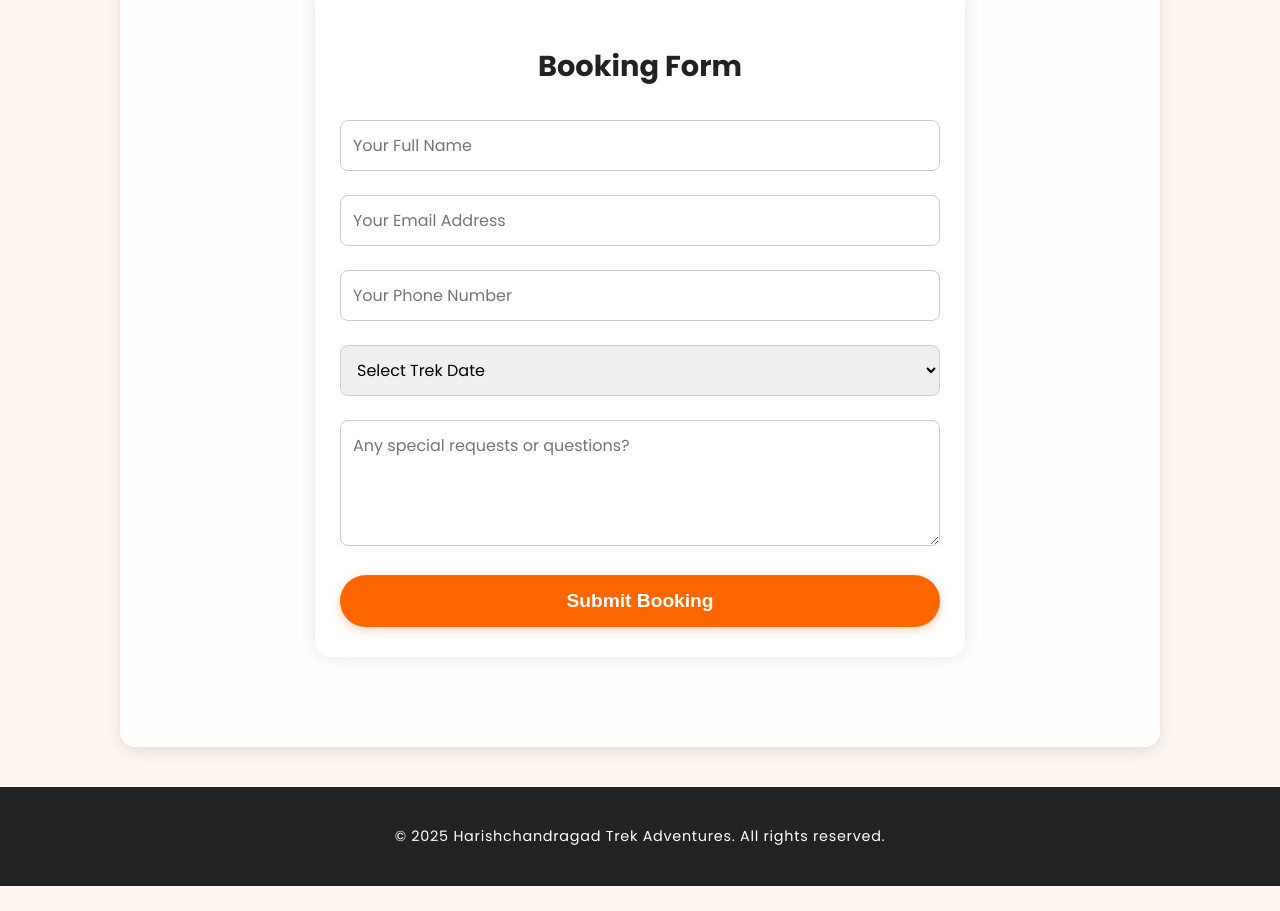
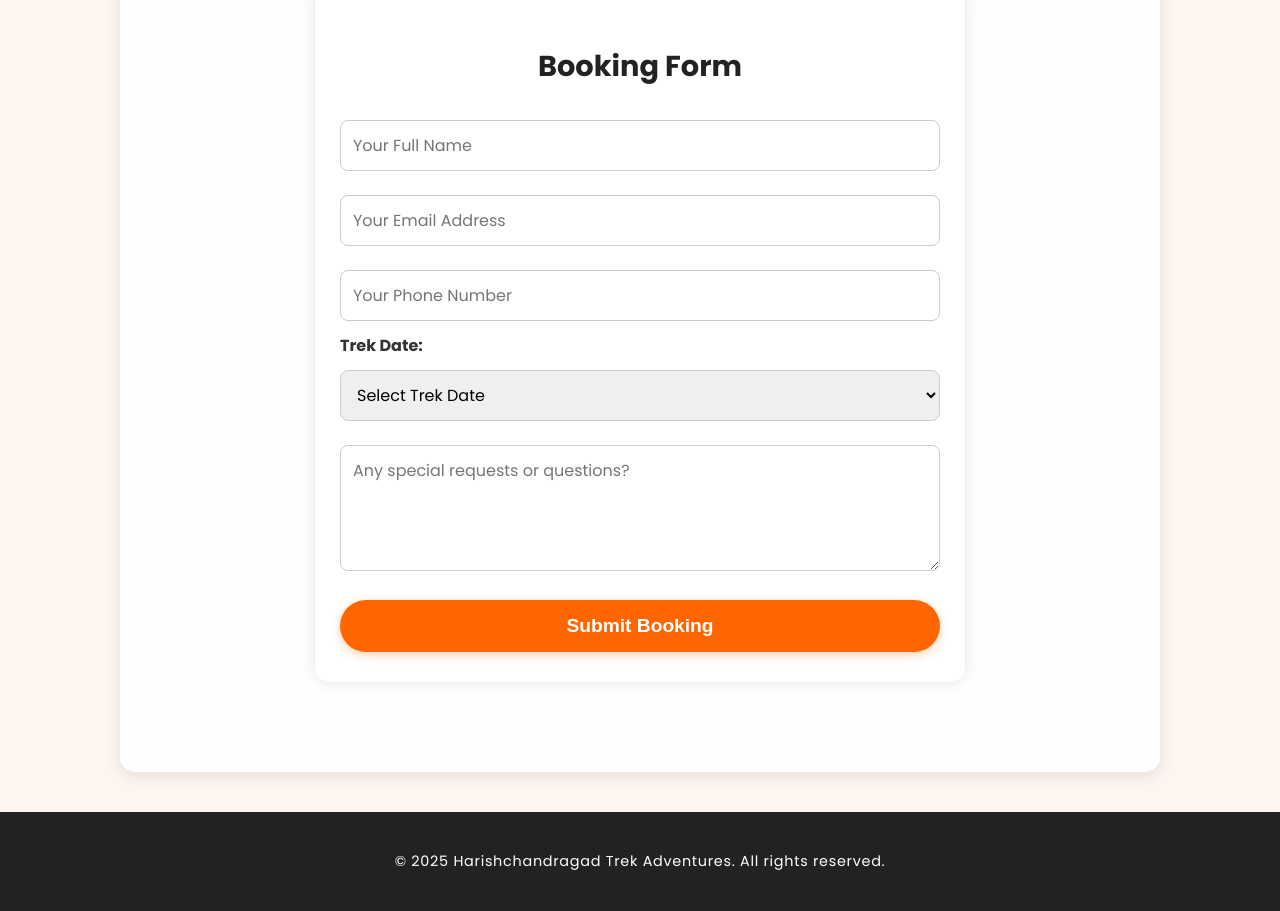
Before and after one commit to isham1310/harischandragadtrek, a plain HTML site: page index.html in a window 1280 px wide. Shown: the part 3273-4184 px from the top of the page. Before the commit the page ends 4159 px from the top, so only its background shows below. Drawn offline with Linux system fonts and the light colour scheme.

Commit message:
Update index.html

```diff
--- a/index.html
+++ b/index.html
@@ -272,9 +272,10 @@
       <input type="text" name="Name" placeholder="Your Full Name" required>
       <input type="email" name="Email" placeholder="Your Email Address" required>
       <input type="tel" name="Phone" placeholder="Your Phone Number" required>
-      <select name="Trek Date" required>
+      <label for="trek-date" style="font-weight:600;">Trek Date:</label>
+      <select id="trek-date" name="Trek Date" required>
         <option value="">Select Trek Date</option>
-        <option value="27-28 July">26-27 July</option>
+        <option value="27-28 July">27-28 July</option>
         <option value="3-4 August">3-4 August</option>
         <option value="Custom Date">Custom Date</option>
       </select>
```
